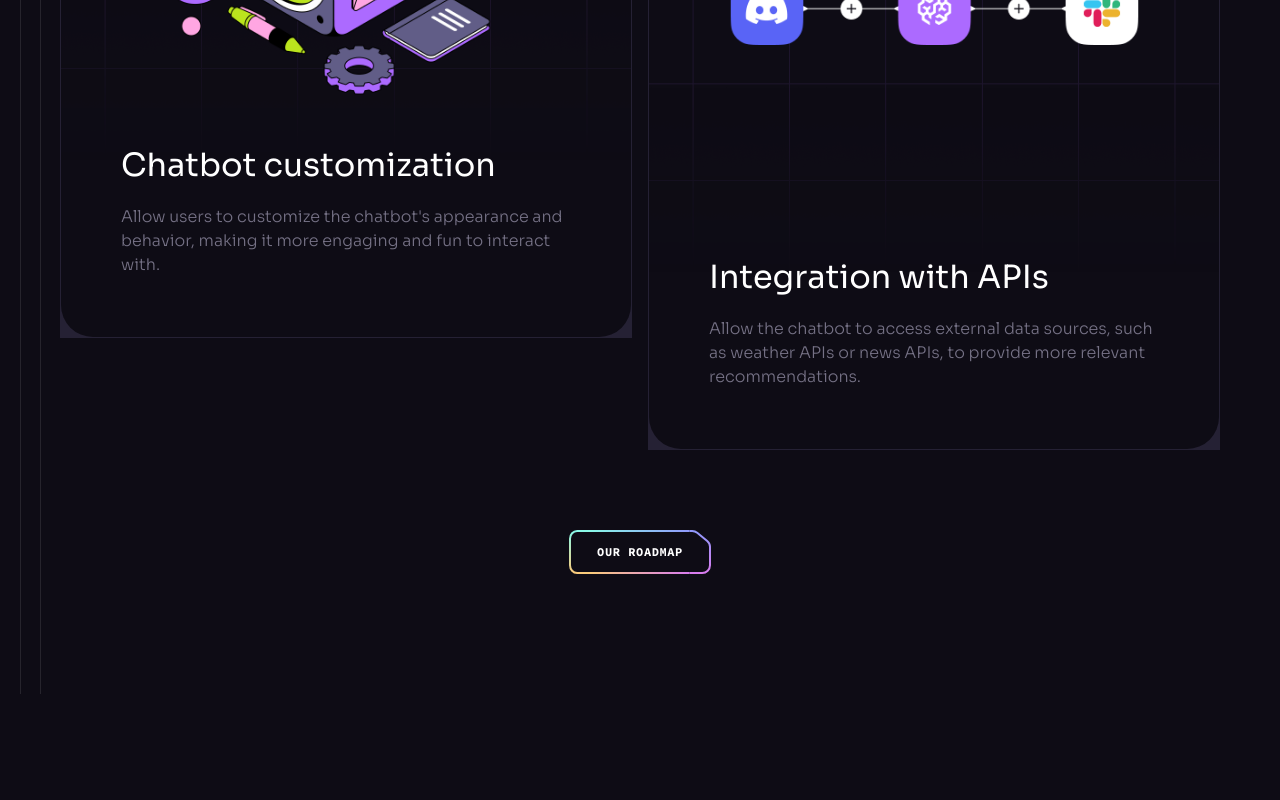
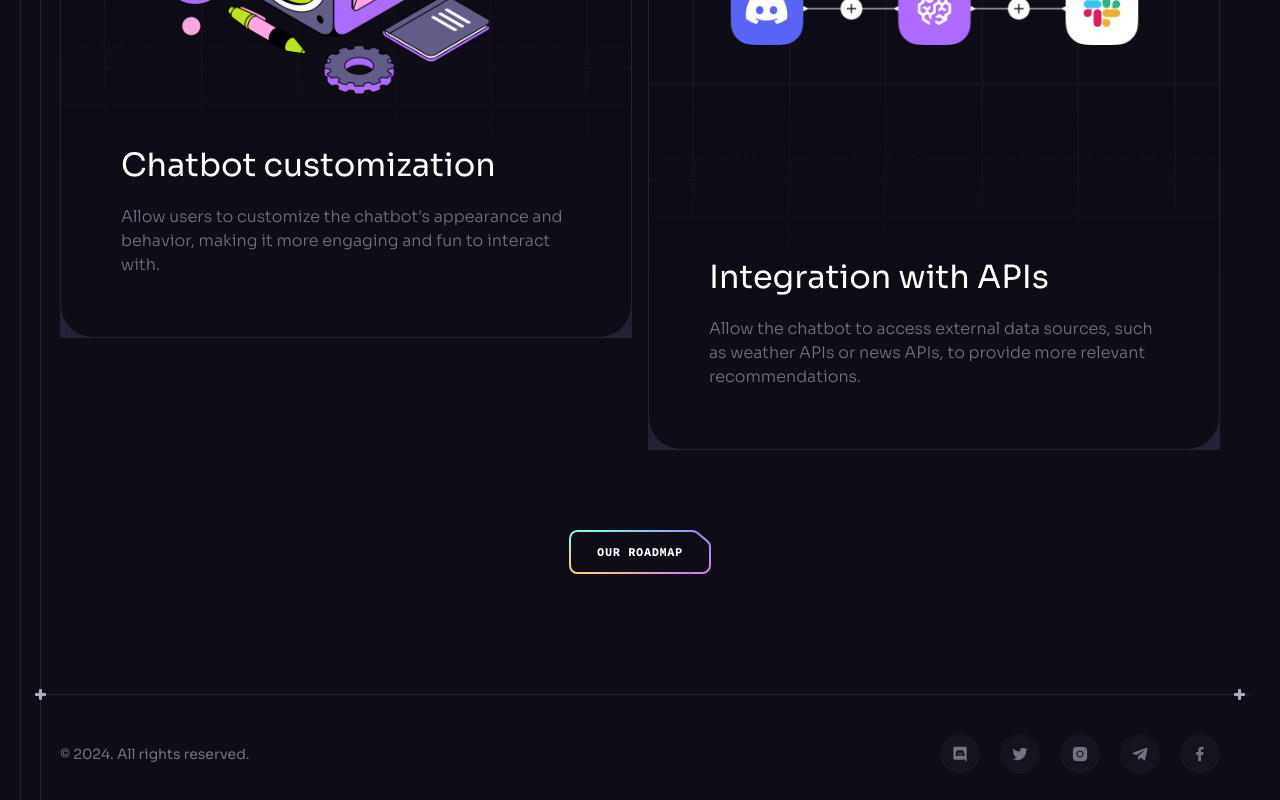
Before and after one commit to tematz/brainwave, a React (Vite) app: page / in a window 1280 px wide. Shown: the part 8635-9435 px from the top of the page. Before the commit the page ends 9329 px from the top, so only its background shows below. Built offline with nearby package versions, Linux system fonts and the light colour scheme.

Commit message:
feat: add footer

```diff
--- a/src/App.jsx
+++ b/src/App.jsx
@@ -1,6 +1,7 @@
 import ButtonGradient from "./assets/svg/ButtonGradient"
 import Benefits from "./components/Benefits"
 import Collaboration from "./components/Collaboration"
+import Footer from "./components/Footer"
 import Header from "./components/Header"
 import Hero from "./components/Hero"
 import Pricing from "./components/Pricing"
@@ -18,6 +19,7 @@
         <Services />
         <Pricing />
         <Roadmap />
+        <Footer />
       </div>
 
       <ButtonGradient />
--- /dev/null
+++ b/src/components/Footer.jsx
@@ -0,0 +1,29 @@
+import { socials } from "../constants"
+import Section from "./Section"
+
+const Footer = () => {
+  return (
+    <Section crosses className="!px-0 !py-10">
+      <div className="container flex sm:justify-between justify-center items-center gap-10 max-sm:flex-col">
+        <p className="caption text-n-4 lg:block">
+          © {new Date().getFullYear()}. All rights reserved.
+        </p>
+
+        <ul className="flex gap-5 flex-wrap">
+          {socials.map((item) => (
+            <a
+              href={item.url}
+              key={item.id}
+              target="_blank"
+              className="flex items-center justify-center w-10 h-10 bg-n-7 rounded-full transition-colors hover:bg-n-6"
+            >
+              <img src={item.iconUrl} alt={item.title} width={16} height={16} />
+            </a>
+          ))}
+        </ul>
+      </div>
+    </Section>
+  )
+}
+
+export default Footer
```
